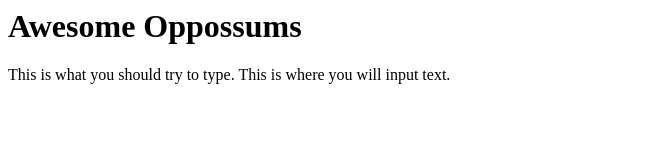
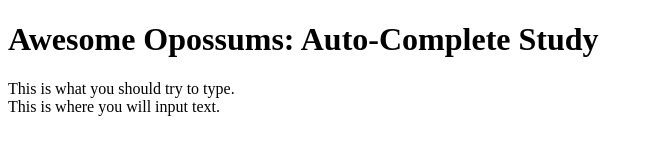
Before and after one commit to 100starnight/100starnight.github.io, a plain HTML site: page index.html in a window 1280 px wide. Shown: the whole page, without its empty margins (0-653 px from the left). Drawn offline with Linux system fonts and the light colour scheme.

Commit message:
positioning boxes above each other

```diff
--- /dev/null
+++ b/index.css
@@ -0,0 +1,4 @@
+.test_area {
+  display: flex;
+  flex-direction: column;
+}
--- a/index.html
+++ b/index.html
@@ -1,9 +1,21 @@
+<!DOCTYPE html>
+<html>
+<head>
+  <link rel="stylesheet" href="index.css">
+</head>
+<body>
+
 <h1>
-    Awesome Oppossums
+    Awesome Opossums: Auto-Complete Study
 </h1>
-<box1>
-    This is what you should try to type.
-</box1>
-<box2>
-    This is where you will input text.
-</box2>
+<div class="test_area">
+    <div class="instructions">
+        This is what you should try to type.
+    </div>
+    <div class="inputs">
+        This is where you will input text.
+    </div>
+</div>
+
+</body>
+</html>
```
